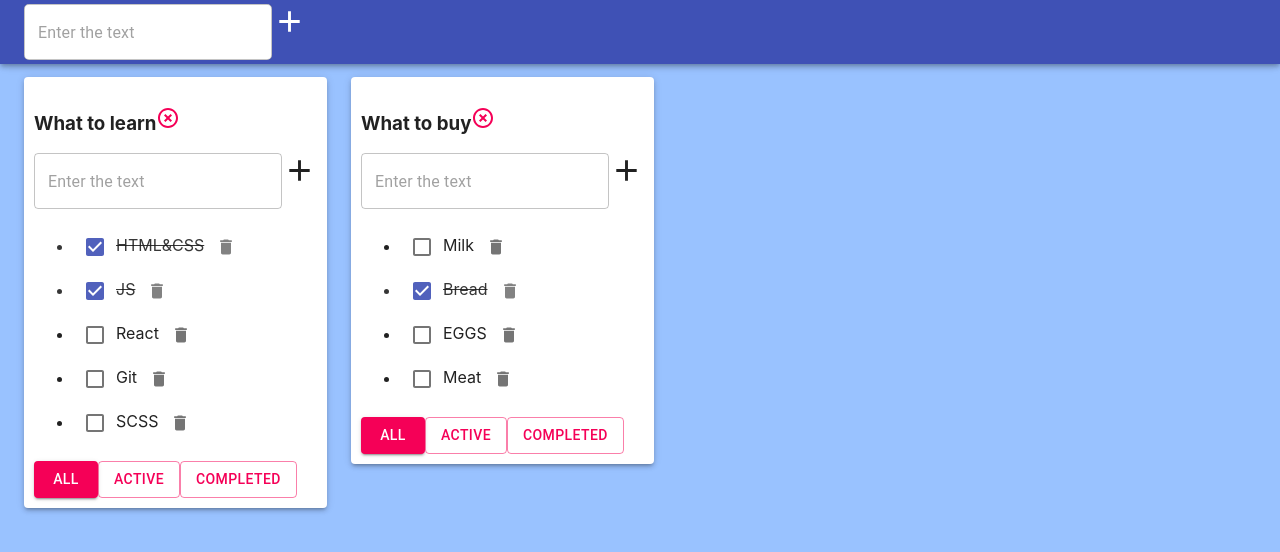
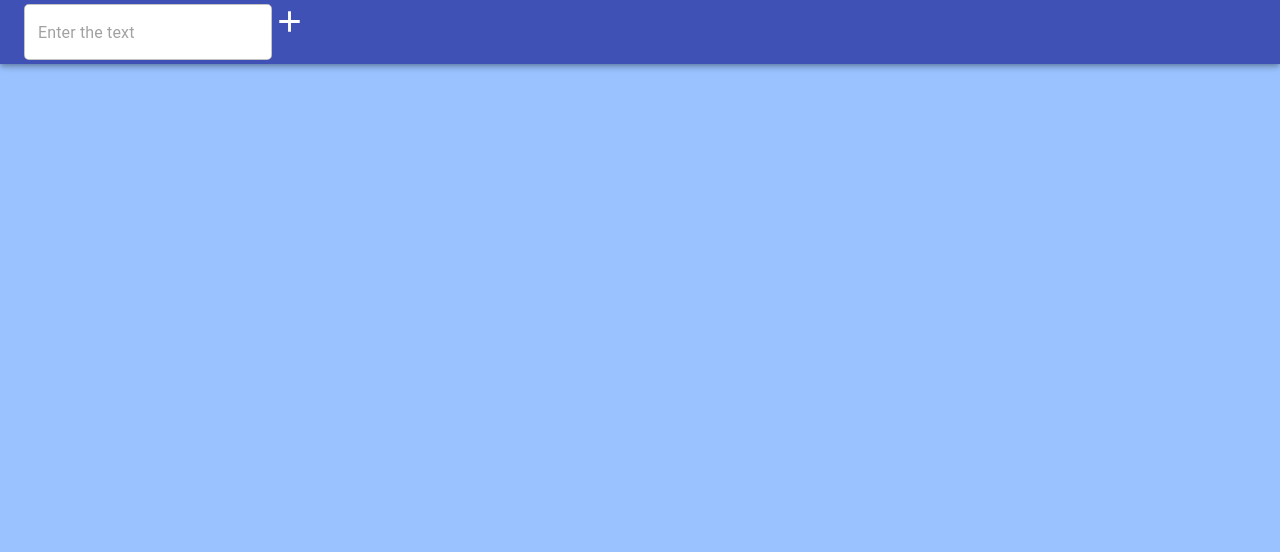
Before and after one commit to Pavelkv94/Todolist, a React (Create React App) app: page / in a window 1280 px wide. Shown: the top 552 px of the page. Built offline with nearby package versions, Linux system fonts and the light colour scheme.

Commit message:
fix: remove default initialState

```diff
--- a/src/state/tasksReducer.ts
+++ b/src/state/tasksReducer.ts
@@ -33,19 +33,19 @@ type ChangeTaskTitleActionType = {
 };
 
 const initialState: TaskStateType = {
-  [todoListID1]: [
-    { id: v1(), title: "HTML&CSS", isDone: true },
-    { id: v1(), title: "JS", isDone: true },
-    { id: v1(), title: "React", isDone: false },
-    { id: v1(), title: "Git", isDone: false },
-    { id: v1(), title: "SCSS", isDone: false }
-  ],
-  [todoListID2]: [
-    { id: v1(), title: "Milk", isDone: false },
-    { id: v1(), title: "Bread", isDone: true },
-    { id: v1(), title: "EGGS", isDone: false },
-    { id: v1(), title: "Meat", isDone: false },
-  ],
+  // [todoListID1]: [
+  //   { id: v1(), title: "HTML&CSS", isDone: true },
+  //   { id: v1(), title: "JS", isDone: true },
+  //   { id: v1(), title: "React", isDone: false },
+  //   { id: v1(), title: "Git", isDone: false },
+  //   { id: v1(), title: "SCSS", isDone: false }
+  // ],
+  // [todoListID2]: [
+  //   { id: v1(), title: "Milk", isDone: false },
+  //   { id: v1(), title: "Bread", isDone: true },
+  //   { id: v1(), title: "EGGS", isDone: false },
+  //   { id: v1(), title: "Meat", isDone: false },
+  // ],
 
 }
 
--- a/src/state/todolistReducer.ts
+++ b/src/state/todolistReducer.ts
@@ -27,8 +27,8 @@ export type ChangeTitleTodolistActionType = {
 export const todoListID1 = v1();
 export const todoListID2 = v1();
 const initialState:Array<TodolistType> = [
-  { id: todoListID1, title: "What to learn", filter: "all" },
-  { id: todoListID2, title: "What to buy", filter: "all" },
+  // { id: todoListID1, title: "What to learn", filter: "all" },
+  // { id: todoListID2, title: "What to buy", filter: "all" },
 ];
 export function todolistReducer(todolists: Array<TodolistType> = initialState, action: ActionTypeOne): Array<TodolistType> {
   switch (action.type) {
```
